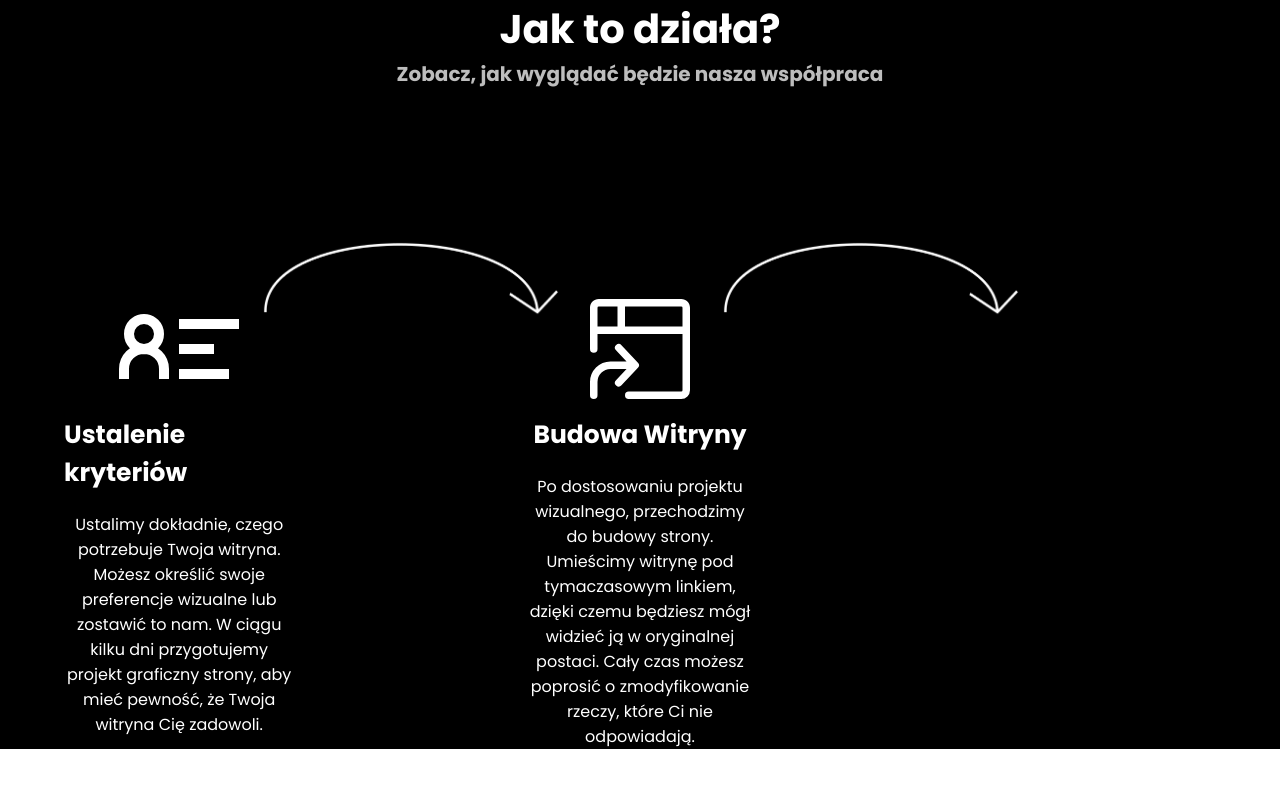
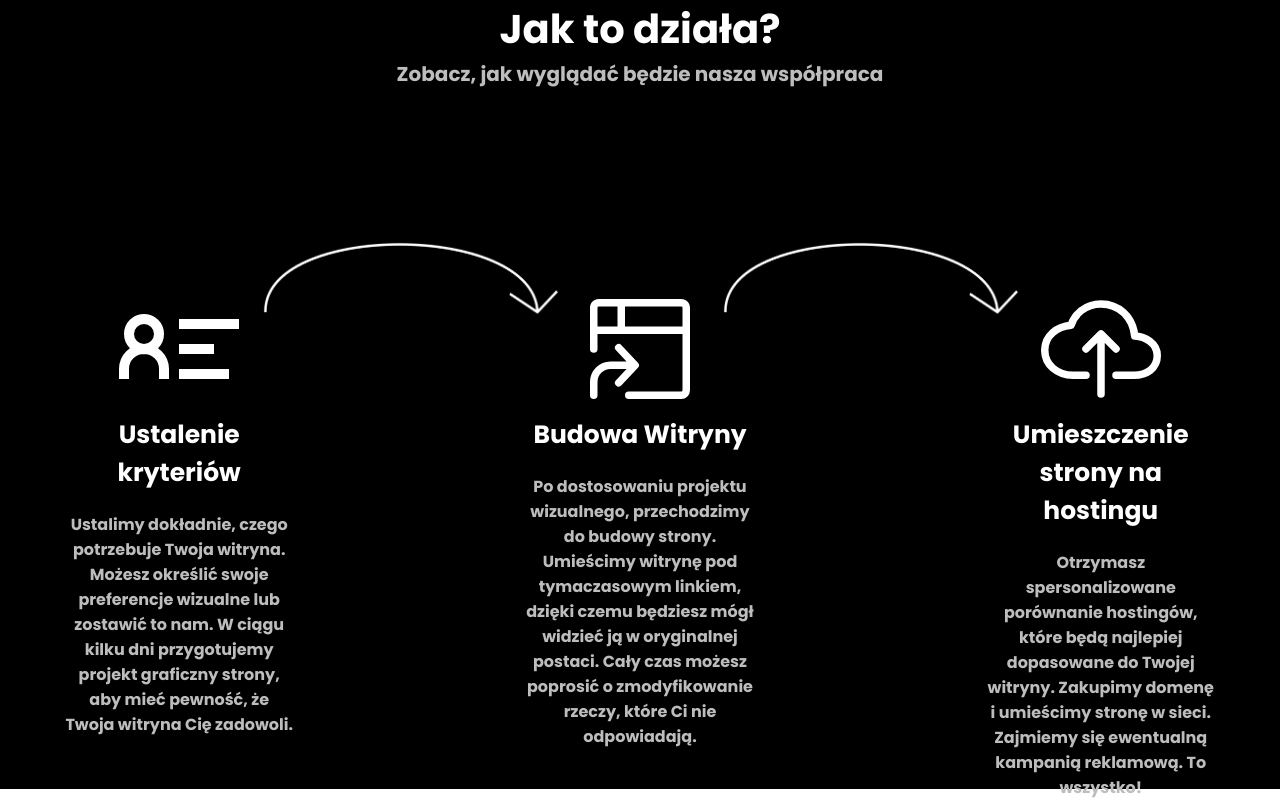
Before and after one commit to KamilCodemate/KamilCodemateWebsite, a React (Create React App) app: page / in a window 1280 px wide. Shown: the part 1716-2516 px from the top of the page. Built offline with nearby package versions, Linux system fonts and the light colour scheme.

Commit message:
Made how-it-works section

```diff
--- a/src/Pages/MainPage.tsx
+++ b/src/Pages/MainPage.tsx
@@ -12,6 +12,7 @@ import { FaChartLine } from 'react-icons/fa6';
 import { DiStreamline } from 'react-icons/di';
 import { GrContactInfo } from 'react-icons/gr';
 import { GoProjectSymlink } from 'react-icons/go';
+import { IoCloudUploadOutline } from 'react-icons/io5';
 const MainPage: React.FC = () => {
   return (
     <div className='container'>
@@ -103,7 +104,17 @@ const MainPage: React.FC = () => {
                 <img src={CurvedArrowImaqe} alt='arrow' />
               </div>
             </div>
-            <div className='step'></div>
+            <div className='step'>
+              {' '}
+              <div className='step-icon'>
+                <IoCloudUploadOutline size={120} color={'white'} />
+              </div>
+              <div className='step-title'>Umieszczenie strony na hostingu</div>
+              <div className='step-description'>
+                Otrzymasz spersonalizowane porównanie hostingów, które będą najlepiej dopasowane do Twojej witryny. Zakupimy domenę i umieścimy stronę
+                w sieci. Zajmiemy się ewentualną kampanią reklamową. To wszystko!
+              </div>
+            </div>
           </div>
         </div>
       </div>
--- a/src/Pages/PageStyles/MainPage.scss
+++ b/src/Pages/PageStyles/MainPage.scss
@@ -106,7 +106,7 @@
 #how-it-works {
   width: 100%;
   min-height: 100vh;
-  height: 800px;
+
   background-color: black;
   display: flex;
   flex-direction: column;
@@ -122,7 +122,6 @@
     display: flex;
     align-items: center;
     justify-content: space-around;
-
     width: 90%;
 
     .step {
@@ -133,6 +132,7 @@
       align-items: center;
       flex-direction: column;
       color: white;
+      text-align: center;
 
       .step-title {
         font-size: 25px;
@@ -142,6 +142,8 @@
       .step-description {
         font-size: 16px;
         text-align: center;
+        font-weight: bold;
+        color: rgb(189, 189, 189);
       }
     }
     .arrow {
```
